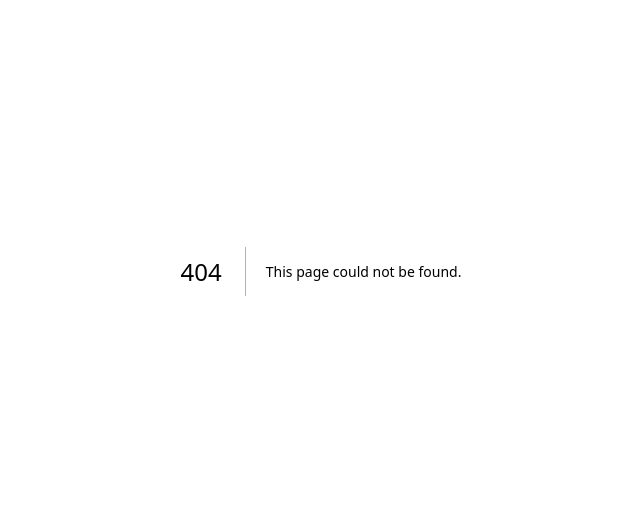
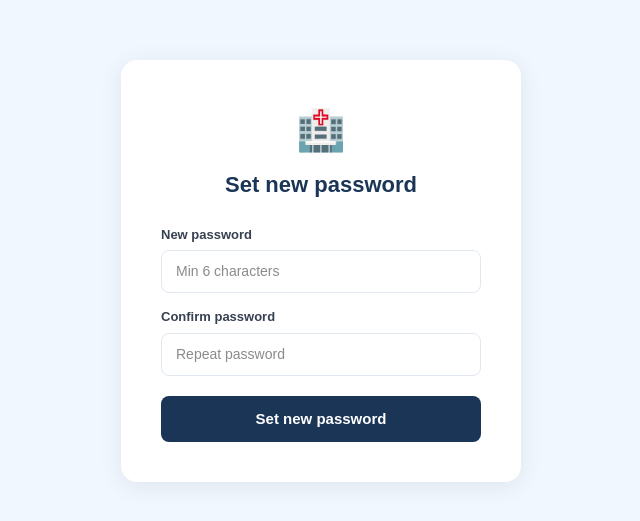
Before and after one commit to jowelbeck/healthpost-v2, a Next.js app: page /reset-password in a window 1280 px wide. Before the commit this address had no page. Shown: the part 129-650 px from the top of the page, without its empty margins (319-959 px from the left). Built offline with nearby package versions, Linux system fonts and the light colour scheme; no server answers.

Commit message:
Add password reset page

```diff
--- /dev/null
+++ b/app/reset-password/page.tsx
@@ -0,0 +1,52 @@
+"use client";
+import { useState, useEffect } from "react";
+import { supabase } from "@/lib/supabase";
+import { useRouter } from "next/navigation";
+
+export default function ResetPasswordPage() {
+  const router = useRouter();
+  const [password, setPassword] = useState("");
+  const [confirm, setConfirm] = useState("");
+  const [loading, setLoading] = useState(false);
+  const [error, setError] = useState("");
+  const [done, setDone] = useState(false);
+
+  const handleReset = async () => {
+    if (password !== confirm) { setError("Passwords do not match."); return; }
+    if (password.length < 6) { setError("Password must be at least 6 characters."); return; }
+    setLoading(true);
+    const { error: err } = await supabase.auth.updateUser({ password });
+    if (err) { setError(err.message); setLoading(false); return; }
+    setDone(true);
+    setTimeout(() => router.push("/login"), 2000);
+  };
+
+  return (
+    <main style={{ minHeight: "100vh", background: "#f0f7ff", display: "flex", alignItems: "center", justifyContent: "center", fontFamily: "Arial, sans-serif" }}>
+      <div style={{ background: "#fff", borderRadius: 16, padding: 40, width: "100%", maxWidth: 400, boxShadow: "0 4px 24px rgba(0,0,0,0.08)" }}>
+        <div style={{ textAlign: "center", marginBottom: 24 }}>
+          <div style={{ fontSize: 40, marginBottom: 8 }}>🏥</div>
+          <h1 style={{ color: "#1a3556", fontSize: 22, fontWeight: 800, margin: 0 }}>Set new password</h1>
+        </div>
+        {done ? (
+          <div style={{ textAlign: "center", color: "#16a34a", fontWeight: 600 }}>Password updated! Redirecting...</div>
+        ) : (
+          <>
+            {error && <div style={{ background: "#fef2f2", color: "#dc2626", padding: "10px 14px", borderRadius: 8, marginBottom: 12, fontSize: 13 }}>{error}</div>}
+            <div style={{ marginBottom: 14 }}>
+              <label style={{ display: "block", fontSize: 13, fontWeight: 600, color: "#374151", marginBottom: 6 }}>New password</label>
+              <input type="password" value={password} onChange={e => setPassword(e.target.value)} placeholder="Min 6 characters" style={{ width: "100%", padding: "10px 14px", border: "1px solid #e2e8f0", borderRadius: 8, fontSize: 14, boxSizing: "border-box" as const }} />
+            </div>
+            <div style={{ marginBottom: 20 }}>
+              <label style={{ display: "block", fontSize: 13, fontWeight: 600, color: "#374151", marginBottom: 6 }}>Confirm password</label>
+              <input type="password" value={confirm} onChange={e => setConfirm(e.target.value)} placeholder="Repeat password" style={{ width: "100%", padding: "10px 14px", border: "1px solid #e2e8f0", borderRadius: 8, fontSize: 14, boxSizing: "border-box" as const }} />
+            </div>
+            <button onClick={handleReset} disabled={loading} style={{ width: "100%", background: "#1a3556", color: "#fff", padding: "12px", borderRadius: 8, fontWeight: 700, fontSize: 15, border: "none", cursor: "pointer" }}>
+              {loading ? "Updating..." : "Set new password"}
+            </button>
+          </>
+        )}
+      </div>
+    </main>
+  );
+}
```
